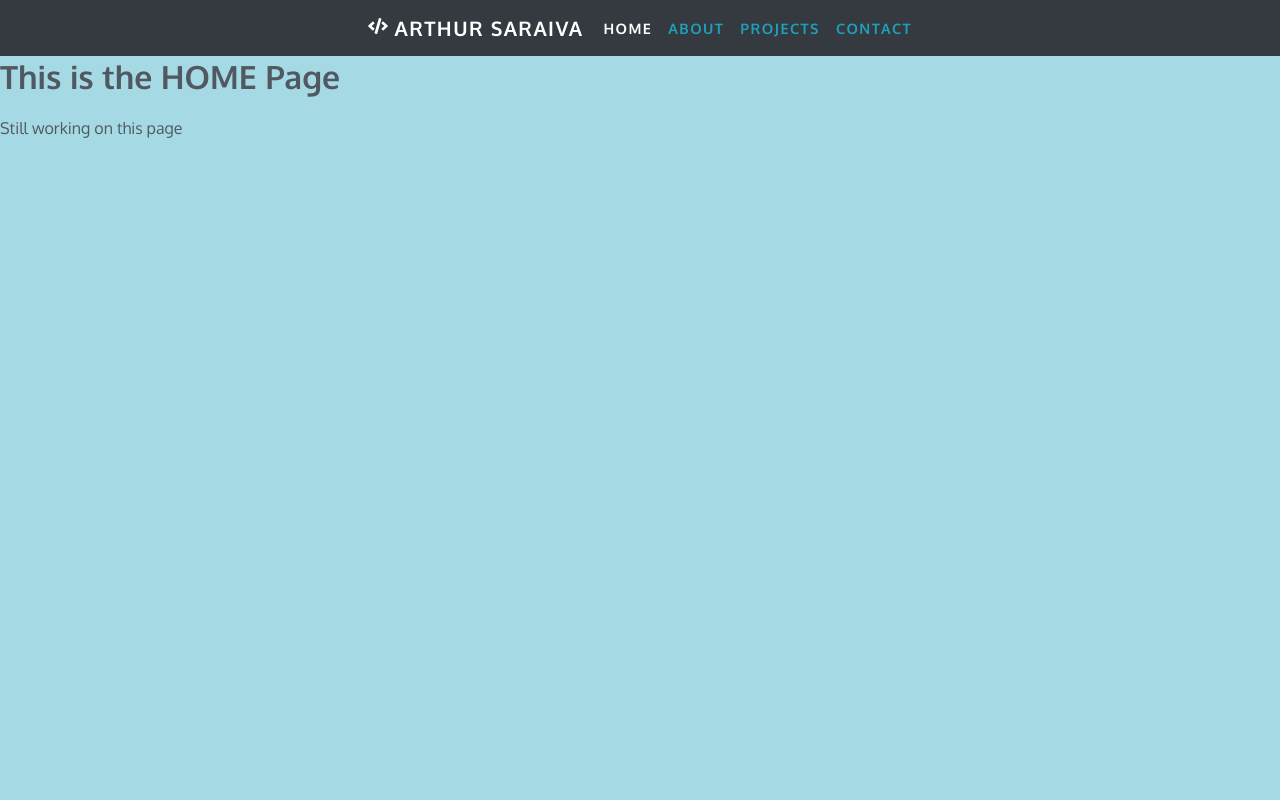
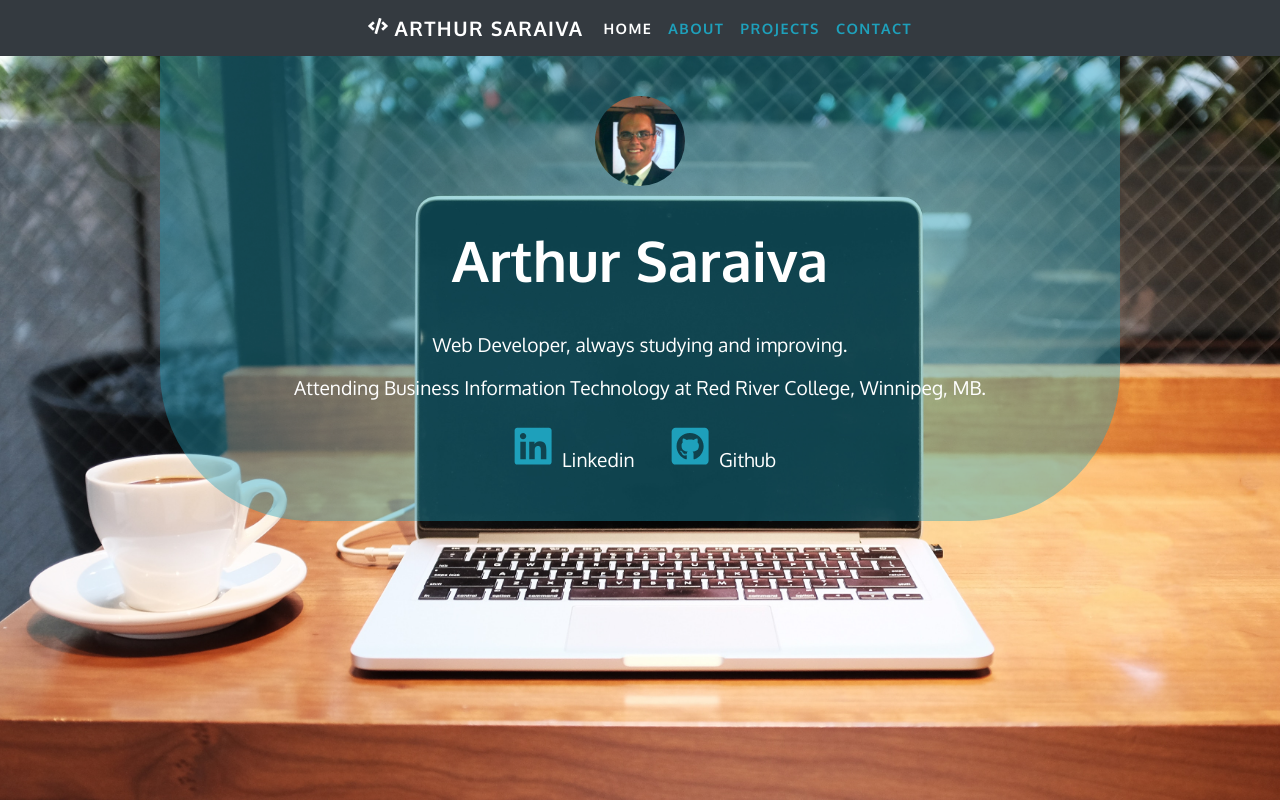
Before and after one commit to arthurnls/ArthurPortfolioReact, a Gatsby site: page / in a window 1280 px wide. Built offline with nearby package versions, Linux system fonts and the light colour scheme; Gatsby itself is replaced by a stand-in of ours.

Commit message:
finished landing page

```diff
--- /dev/null
+++ b/src/components/PageContent/PageBody/HomePageBody.js
@@ -0,0 +1,54 @@
+import React from "react";
+import { FaLinkedin, FaGithubSquare } from "react-icons/fa";
+
+import classes from "./HomePageBody.module.css";
+import Image from "../../UI/Image/image";
+
+const HomePageBody = () => {
+    return (
+        <>
+            <div className={classes.containerImage}>
+                <Image
+                    originPage="homeBackground"
+                    fileName="landingPageBackground3.jpg"
+                    alt="Background Image"
+                />
+            </div>
+            <div className={classes.containerText}>
+                <Image
+                    originPage="home"
+                    fileName="profilePhoto.jpg"
+                    alt="Profile Photo"
+                />
+                <h1>Arthur Saraiva</h1>
+                <p>Web Developer, always studying and improving.</p>
+                <p>
+                    Attending Business Information Technology at Red River
+                    College, Winnipeg, MB.
+                </p>
+                <p>
+                    <a
+                        className={classes.button}
+                        href="https://www.linkedin.com/in/arthur-saraiva-a8b8b6a3/"
+                    >
+                        <span className={classes.socialMediaIcon}>
+                            <FaLinkedin />
+                        </span>
+                        Linkedin
+                    </a>
+                    <a
+                        className={classes.button}
+                        href="https://github.com/arthurnls"
+                    >
+                        <span className={classes.socialMediaIcon}>
+                            <FaGithubSquare />
+                        </span>
+                        Github
+                    </a>
+                </p>
+            </div>
+        </>
+    );
+};
+
+export default HomePageBody;
--- /dev/null
+++ b/src/components/PageContent/PageBody/HomePageBody.module.css
@@ -0,0 +1,82 @@
+.containerImage {
+    z-index: 1;
+    position: fixed;
+    width: 100%;
+    height: 100%;
+    top: 0;
+    left: 0;
+    list-style: none;
+    margin: 0;
+    padding: 0;
+}
+
+.containerText {
+    z-index: 2;
+    position: relative;
+    text-align: center;
+    padding-top: 5vh;
+    color: #fff;
+    background-color: rgba(30, 160, 187, 0.4);
+    border: transparent;
+    border-radius: 0 0 150px 150px;
+    max-width: 75%;
+    margin: 0 auto;
+    padding-bottom: 1.2rem;
+}
+
+.containerText h1 {
+    font-size: 3.5em;
+}
+.containerText p {
+    font-size: 1.2em;
+    margin: 0 1.1rem 1.1rem 1.1rem;
+}
+
+@media (max-width: 1200px) {
+    .containerText {
+        width: 85%;
+    }
+    .containerText h1 {
+        font-size: 3.2em;
+    }
+    .containerText p {
+        font-size: 1.1em;
+    }
+}
+@media (max-width: 768px) {
+    .containerText {
+        width: 95%;
+    }
+    .containerText h1 {
+        font-size: 2.8em;
+    }
+    .containerText p {
+        font-size: 1em;
+    }
+}
+
+.socialMediaIcon {
+    font-size: 2.2em;
+    color: #1ea0bb;
+    padding: 0 8px;
+    margin-bottom: 20px;
+}
+.button {
+    color: #ffffff;
+    text-decoration: none;
+    cursor: pointer;
+    box-sizing: border-box;
+    display: inline-block;
+    text-align: center;
+    vertical-align: middle;
+    user-select: none;
+    background-color: transparent;
+    border: 1px solid transparent;
+    padding: 0.375rem 0.75rem;
+    font-size: inherit;
+    border-radius: 0.25rem;
+}
+.button:hover {
+    color: #1ea0bb;
+    background-color: rgba(250, 250, 250, 1);
+}
--- a/src/components/PageContent/PageContent.js
+++ b/src/components/PageContent/PageContent.js
@@ -1,6 +1,7 @@
 import React from "react";
 
 import classes from "./PageContent.module.css";
+import HomePageBody from "./PageBody/HomePageBody";
 import AboutPageBody from "./PageBody/AboutPageBody";
 import ProjectsPageBody from "./PageBody/ProjectsPageBody";
 import ContactPageBody from "./PageBody/ContactPageBody";
--- a/src/components/UI/Image/image.js
+++ b/src/components/UI/Image/image.js
@@ -32,6 +32,12 @@ const Image = props => {
 
     let classname = "";
     switch (props.originPage) {
+        case "home":
+            classname = classes.homeImage;
+            break;
+        case "homeBackground":
+            classname = classes.homeBackgroundImage;
+            break;
         case "about":
             classname = classes.aboutImage;
             break;
--- a/src/components/UI/Image/image.module.css
+++ b/src/components/UI/Image/image.module.css
@@ -15,3 +15,23 @@
     width: 100%;
     border: solid 1px #777;
 }
+
+.homeImage {
+    height: 90px;
+    width: 90px;
+    border-radius: 50%;
+    margin: 0 auto;
+}
+
+.homeBackgroundImage {
+    z-index: 1;
+    width: 100%;
+    height: 100%;
+    position: absolute;
+    top: 0;
+    left: 0;
+    background-size: cover;
+    background-position: center center;
+    background-repeat: no-repeat;
+    opacity: 1;
+}
--- a/src/pages/index.js
+++ b/src/pages/index.js
@@ -2,16 +2,16 @@ import React from "react";
 
 import Layout from "../components/UI/Layout/layout";
 import SEO from "../components/SEO/seo";
+import HomePageBody from "../components/PageContent/PageBody/HomePageBody";
 
 // This is the Landing Page
 // Uses Layout to add the header with navigation bars and a main tag as html5 semantic element
 // Inside, starts with SEO component
-// Then ....
+// Then uses HomePageBody to render the landing page content
 const IndexPage = () => (
     <Layout>
         <SEO title="Home" />
-        <h1>This is the HOME Page</h1>
-        <p>Still working on this page</p>
+        <HomePageBody />
     </Layout>
 );
 
```
